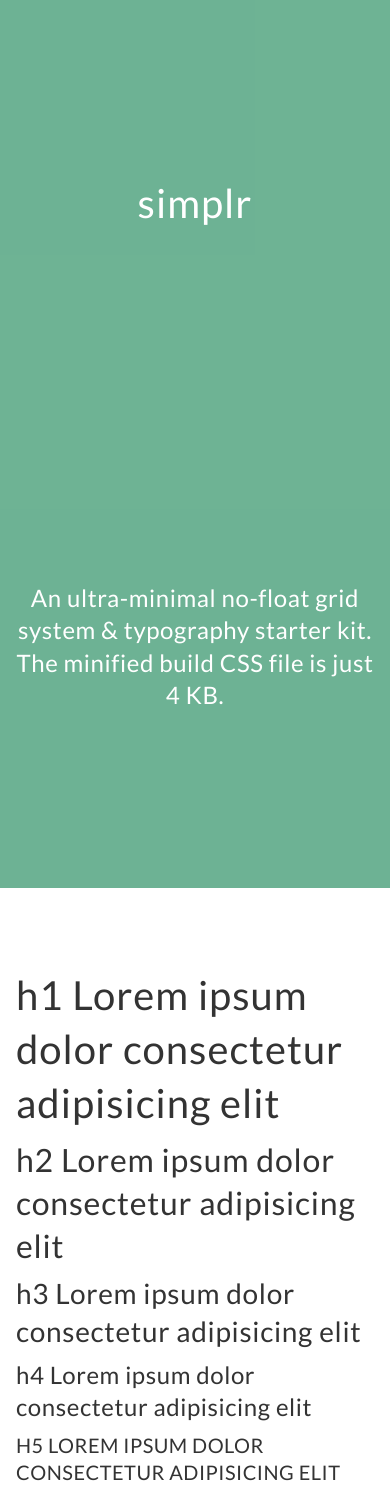
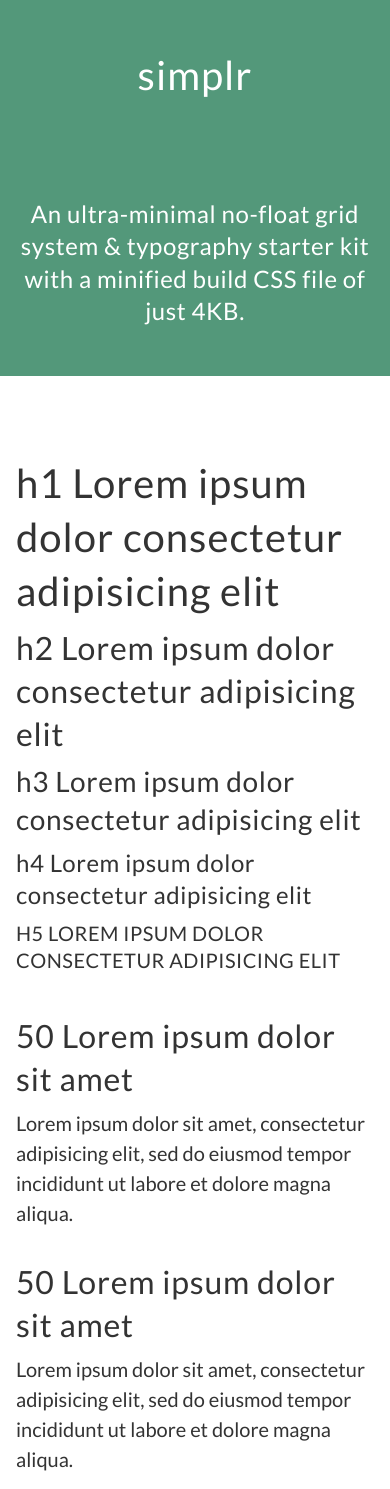
Before and after one commit to aoimedia/simplr, a PHP site: page / in a window 390 px wide. Shown: the top 1489 px of the page. Run offline with PHP 8.4, Linux system fonts and the light colour scheme.

Commit message:
general clean-up

```diff
--- a/app/css/styles.css
+++ b/app/css/styles.css
@@ -1,14 +1,20 @@
-/* ----------- Variables */
+/**
+ * Variables
+ */
 /* mobile options
 $container-pad-tablet: 0 ($baseline * .75);
 $container-pad-mobile: 0 ($baseline * .5);
 */
-/* ----------- Mixins */
+/**
+ * Mixins
+ */
 /*
 Optionally control the opacity of the HTML color backgrounds
 ( Set it to 1 for no opacity change )
 */
-/* ----------- HTML5 Reset */
+/**
+ * HTML5 Reset
+ */
 html, body, div, span, applet, object, iframe, h1, h2, h3, h4, h5, h6, p, blockquote,
 pre, a, abbr, acronym, address, big, cite, code, del, dfn, em, img, ins, kbd, q, s, samp,
 small, strike, strong, sub, sup, tt, var, b, u, i, center, dl, dt, dd, ol, ul, li,
@@ -39,7 +45,9 @@ table {
   border-collapse: collapse;
   border-spacing: 0; }
 
-/* ----------- Base */
+/**
+ * Base
+ */
 html {
   -moz-box-sizing: border-box;
   -webkit-box-sizing: border-box;
@@ -60,7 +68,7 @@ body {
   margin: 0;
   padding: 0;
   color: #333;
-  background-color: white;
+  background-color: #999;
   font-family: "Lato", Helvetica, Arial, sans-serif;
   font-size: 100%;
   line-height: 1.5em;
@@ -68,7 +76,9 @@ body {
   font-weight: 400;
   text-align: center; }
 
-/* ----------- Type */
+/**
+ * Type
+ */
 h1,
 h2,
 h3,
@@ -126,7 +136,9 @@ a {
   cursor: pointer;
   color: inherit; }
 
-/* ----------- Grid */
+/**
+ * Grid
+ */
 .cf:before, .container:before, .wrap:before, .wrap--single:before, .grid:before,
 .cf:after,
 .container:after,
@@ -227,14 +239,16 @@ credit: http://joshnh.com/weblog/creating-lightweight-grid-system/
   //background-color: hsla(0,0%,0%,.4);
 }
 */
-/* ----------- Center-aligned & Middle-aligned content box */
+/**
+ * Center / Middle aligned content box
+ */
 .cmbox {
   width: 100%;
   display: table;
   text-align: center;
   background-color: transparent;
   padding: 0;
-  margin: 4rem auto; }
+  margin: 2rem auto; }
 
 .cmbox__content {
   margin: 0;
@@ -242,8 +256,14 @@ credit: http://joshnh.com/weblog/creating-lightweight-grid-system/
   display: table-cell;
   vertical-align: middle; }
 
+/**
+ * Colors
+ */
 /*
-mrmrs web colors and mute them with a mixin
+Just for fun, we're adding the mrmrs accessible web colors:
+Credit: https://github.com/mrmrs/colors
+And the option to mute them with a mixin, just to dial down the value slightly
+( NOTE: this, of course, affects accessibility, so use the mixin wisely )
 */
 .bg-navy {
   background-color: rgba(0, 31, 63, 0.75); }
@@ -301,7 +321,9 @@ mrmrs web colors and mute them with a mixin
 [class*="bg-"] h6 {
   color: #fff !important; }
 
-/* ----------- Customizations */
+/**
+ * Customizations
+ */
 /*
 Customize the .grid__col-- div slightly if there's a .cmbox inside of it,
 to help with vertical middle-alignment
@@ -315,4 +337,8 @@ to help with vertical middle-alignment
 
 .cmbox__intro-title,
 .cmbox__intro-subtitle {
-  margin: 6rem auto; }
+  margin: 8rem auto; }
+  @media all and (max-width: 800px) {
+    .cmbox__intro-title,
+    .cmbox__intro-subtitle {
+      margin: 0 auto; } }
--- a/app/index.html
+++ b/app/index.html
@@ -38,8 +89,7 @@
   <div class="content">
     <div class="cmbox">
     <div class="cmbox__content">
-      <h4 class="cmbox__intro-subtitle">An ultra-minimal no-float grid system &amp; typography starter kit.<br>
-      The minified build CSS file is just 4 KB.</h4>
+      <h4 class="cmbox__intro-subtitle">An ultra-minimal no-float grid system &amp; typography starter kit with a minified build CSS file of just 4KB.</h4>
     </div>
     </div>
   </div>
--- a/app/scss/_base.scss
+++ b/app/scss/_base.scss
@@ -1,5 +1,6 @@
-
-/* ----------- Base */
+/**
+ * Base
+ */
 
 // global border-box setting
 
@@ -28,7 +29,7 @@ body {
   margin: 0;
   padding: 0;
   color: $base-color;
-  background-color: white;
+  background-color: $base-background-color;
   font-family: $base-font-family;
   font-size: 100%;
   line-height: $base-line-height;
--- a/app/scss/_custom.scss
+++ b/app/scss/_custom.scss
@@ -1,5 +1,6 @@
-
-/* ----------- Customizations */
+/**
+ * Customizations
+ */
 
 // ----------- Some .cmbox customizations
 
@@ -22,5 +23,12 @@ to help with vertical middle-alignment
 
 .cmbox__intro-title,
 .cmbox__intro-subtitle {
-  margin: 6rem auto;
+  margin: 8rem auto;
+
+  @media all and (max-width: $grid-min-width){
+    margin: 0 auto;
+  }
+
 }
+
+// ----------- Add more customizations here
--- a/app/scss/_debug.scss
+++ b/app/scss/_debug.scss
@@ -1,5 +1,6 @@
-
-/* ----------- Add borders for debugging */
+/**
+ * Add borders for debugging
+ */
 
 .container,
 .wrap,
@@ -9,9 +10,9 @@
 .content,
 .content--flush { border-collapse: collapse !important; }
 
-//.container { border: 1px solid red; }
-//.wrap { border: 1px solid red; }
-//.wrap--single { border: 1px solid red; }
-//.grid { border: 1px solid red; }
-//[class*="grid__col--"] { border: 1px solid red; }
+.container { border: 1px solid red; }
+.wrap { border: 1px solid red; }
+.wrap--single { border: 1px solid red; }
+.grid { border: 1px solid red; }
+[class*="grid__col--"] { border: 1px solid red; }
 .content { border: 1px solid red; }
--- a/app/scss/_grid.scss
+++ b/app/scss/_grid.scss
@@ -1,5 +1,6 @@
-
-/* ----------- Grid */
+/**
+ * Grid
+ */
 
 // containers
 
--- a/app/scss/_mixins.scss
+++ b/app/scss/_mixins.scss
@@ -1,5 +1,6 @@
-
-/* ----------- Mixins */
+/**
+ * Mixins
+ */
 
 /*
 Optionally control the opacity of the HTML color backgrounds
--- a/app/scss/_reset.scss
+++ b/app/scss/_reset.scss
@@ -1,5 +1,6 @@
-
-/* ----------- HTML5 Reset */
+/**
+ * HTML5 Reset
+ */
 
 html,body,div,span,applet,object,iframe,h1,h2,h3,h4,h5,h6,p,blockquote,
 pre,a,abbr,acronym,address,big,cite,code,del,dfn,em,img,ins,kbd,q,s,samp,
--- a/app/scss/_type.scss
+++ b/app/scss/_type.scss
@@ -1,5 +1,6 @@
-
-/* ----------- Type */
+/**
+ * Type
+ */
 
 h1,
 h2,
--- a/app/scss/_variables.scss
+++ b/app/scss/_variables.scss
@@ -1,11 +1,18 @@
-
-/* ----------- Variables */
-
+/**
+ * Variables
+ */
 
 // ----------- base.scss
 
 $html-font-size: 16px;
 $baseline: 1rem;
+
+// This light grey BG works with the mutebg mixin
+// to adjust the value of color BGs.
+// .container BG must be set to white, so all page "body"
+// area will be white.
+
+$base-background-color: #999;
 
 // Google fonts used: Lato: 400/700
 
@@ -61,4 +68,4 @@ $container-pad-mobile: 0 ($baseline * .5);
 
 $cmbox-default-background: transparent;
 $cmbox-default-padding: 0;
-$cmbox-default-margin: 4rem auto;
+$cmbox-default-margin: 2rem auto;
```
Also changed, not shown: other parts of app/index.html (+51 -4 lines), app/scss/_cmbox.scss (+3 -4 lines), app/scss/_colors.scss (+7 -1 lines).
